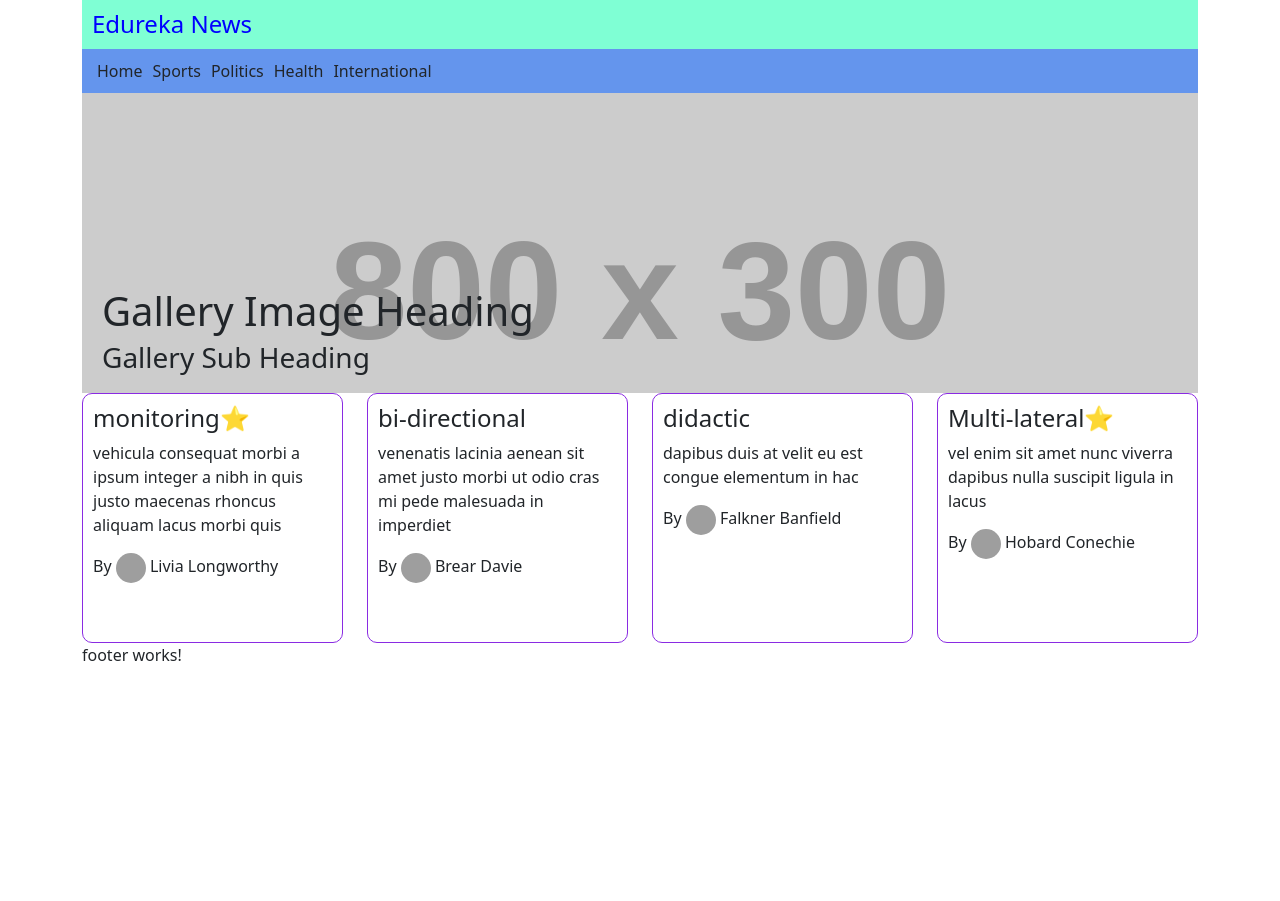
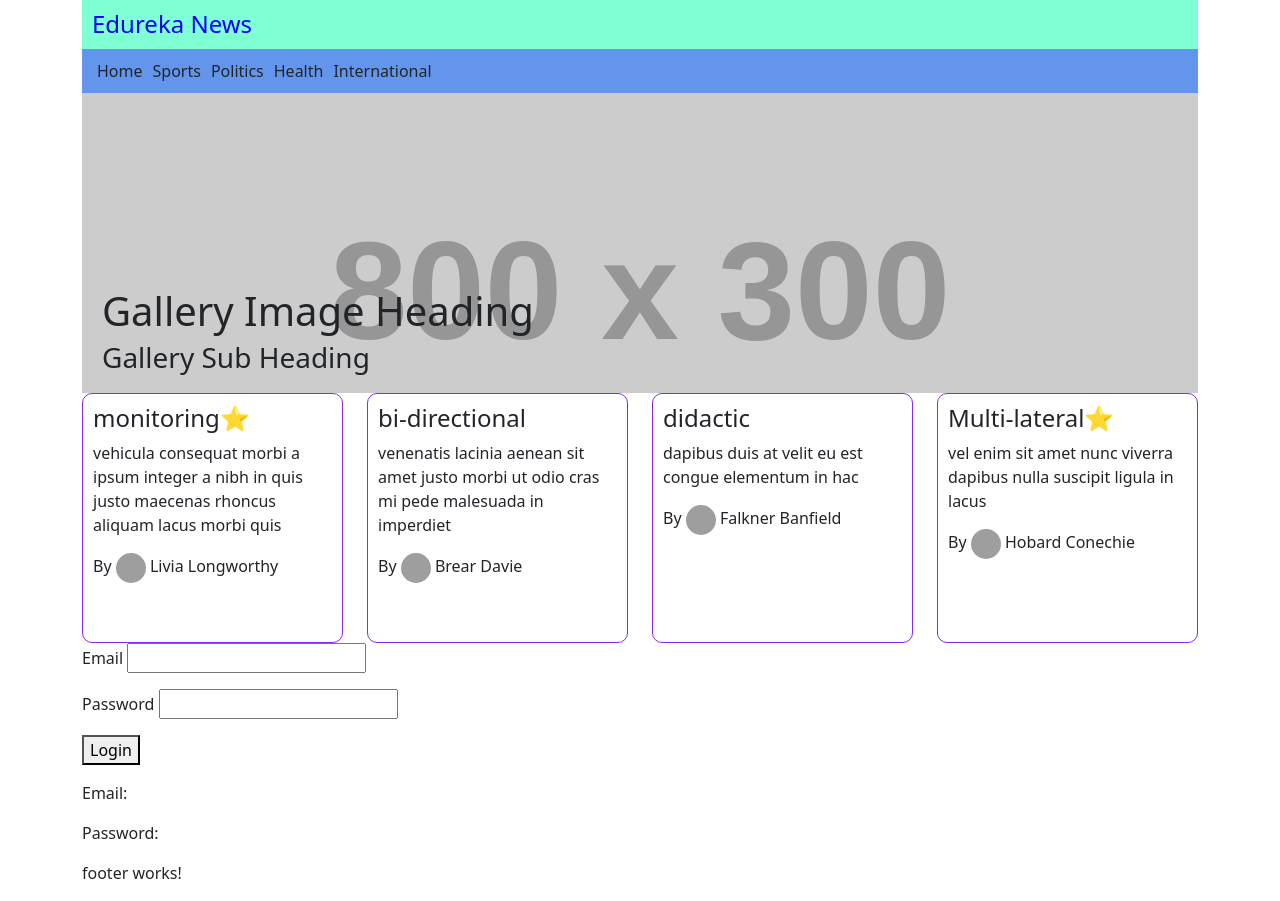
Before and after one commit to frontenddevtrainer/angular-june25, an Angular app: page / in a window 1280 px wide. Before the commit the page ends 800 px from the top, so only its background shows below. Built offline with nearby package versions, Linux system fonts and the light colour scheme; grey boxes are pictures that could not be loaded.

Commit message:
2 way binding.

```diff
--- a/src/app/app.component.html
+++ b/src/app/app.component.html
@@ -16,8 +16,14 @@
     </div>
     <edureka-article-callouts></edureka-article-callouts>
     <div class="row">
+        <div class="col-4">
+            <edureka-login-form></edureka-login-form>
+        </div>
+    </div>
+    <div class="row">
         <div class="col-12">
             <edureka-footer></edureka-footer>
         </div>
     </div>
+
 </main>
--- /dev/null
+++ b/src/app/components/login-form/login-form.component.html
@@ -0,0 +1,17 @@
+<p>
+    <label>
+        Email
+        <input [(ngModel)]="form.email" type="text" name="email"/>
+    </label>
+</p>
+<p>
+    <label>
+        Password
+        <input [(ngModel)]="form.password" type="password" name="password"/>
+    </label>
+</p>
+<p>
+    <button type="submit">Login</button>
+</p>
+<p>Email: {{form.email}}</p>
+<p>Password: {{form.password}}</p>
--- /dev/null
+++ b/src/app/components/login-form/login-form.component.ts
@@ -0,0 +1,18 @@
+import { Component, OnInit } from '@angular/core';
+import { LoginForm } from 'src/interfaces/loginform';
+
+@Component({
+  selector: 'edureka-login-form',
+  templateUrl: './login-form.component.html',
+  styleUrls: ['./login-form.component.css']
+})
+export class LoginFormComponent implements OnInit {
+
+  public form : LoginForm = { email : "", password : "" }
+
+  constructor() { }
+
+  ngOnInit(): void {
+  }
+
+}
--- /dev/null
+++ b/src/interfaces/loginform.ts
@@ -0,0 +1,4 @@
+export interface LoginForm {
+    email : string,
+    password : string
+}
```
Also changed, not shown: src/app/app.module.ts (+7 -2 lines), src/app/components/login-form/login-form.component.css (added), 1 other file (tests, documents, lock files or other folders).
